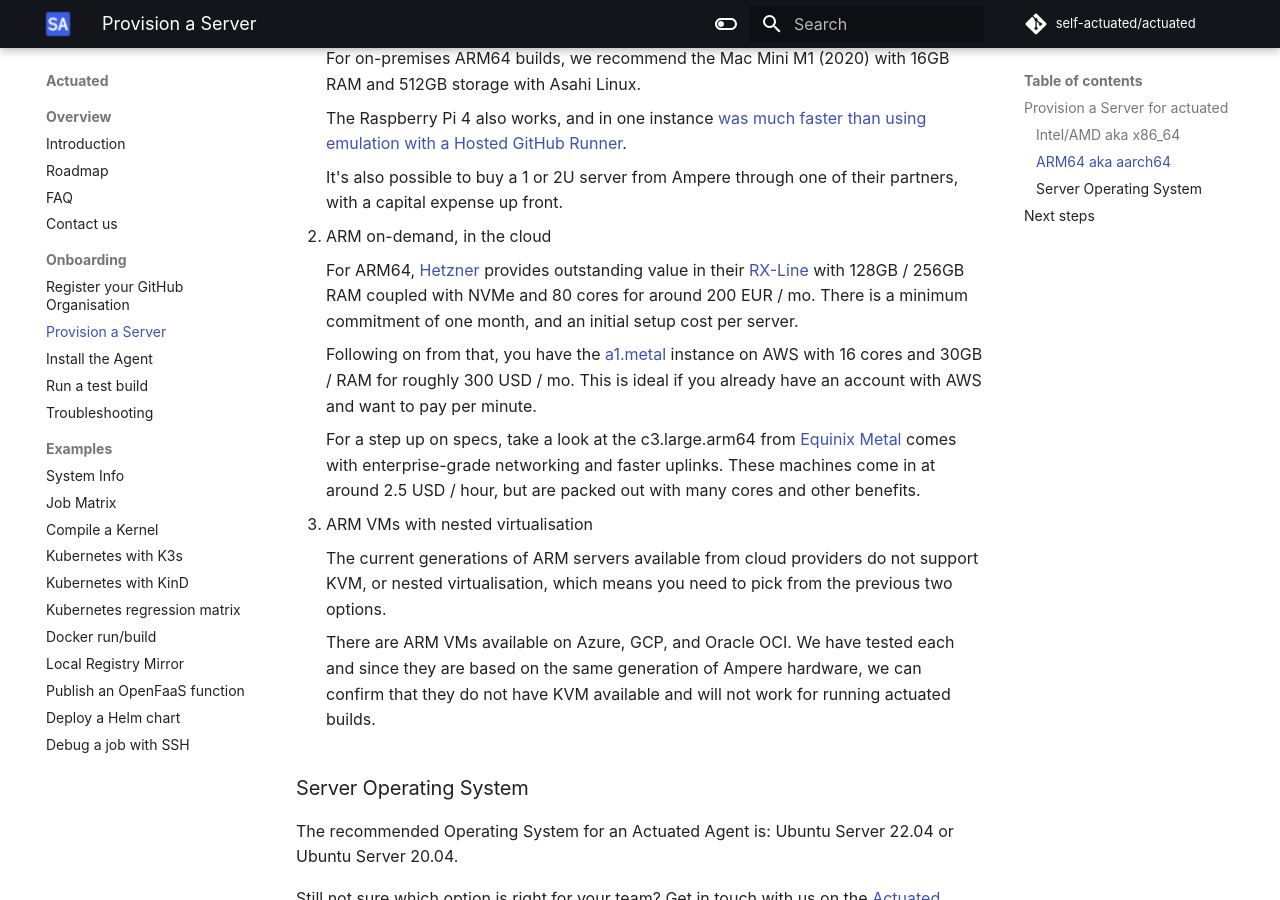
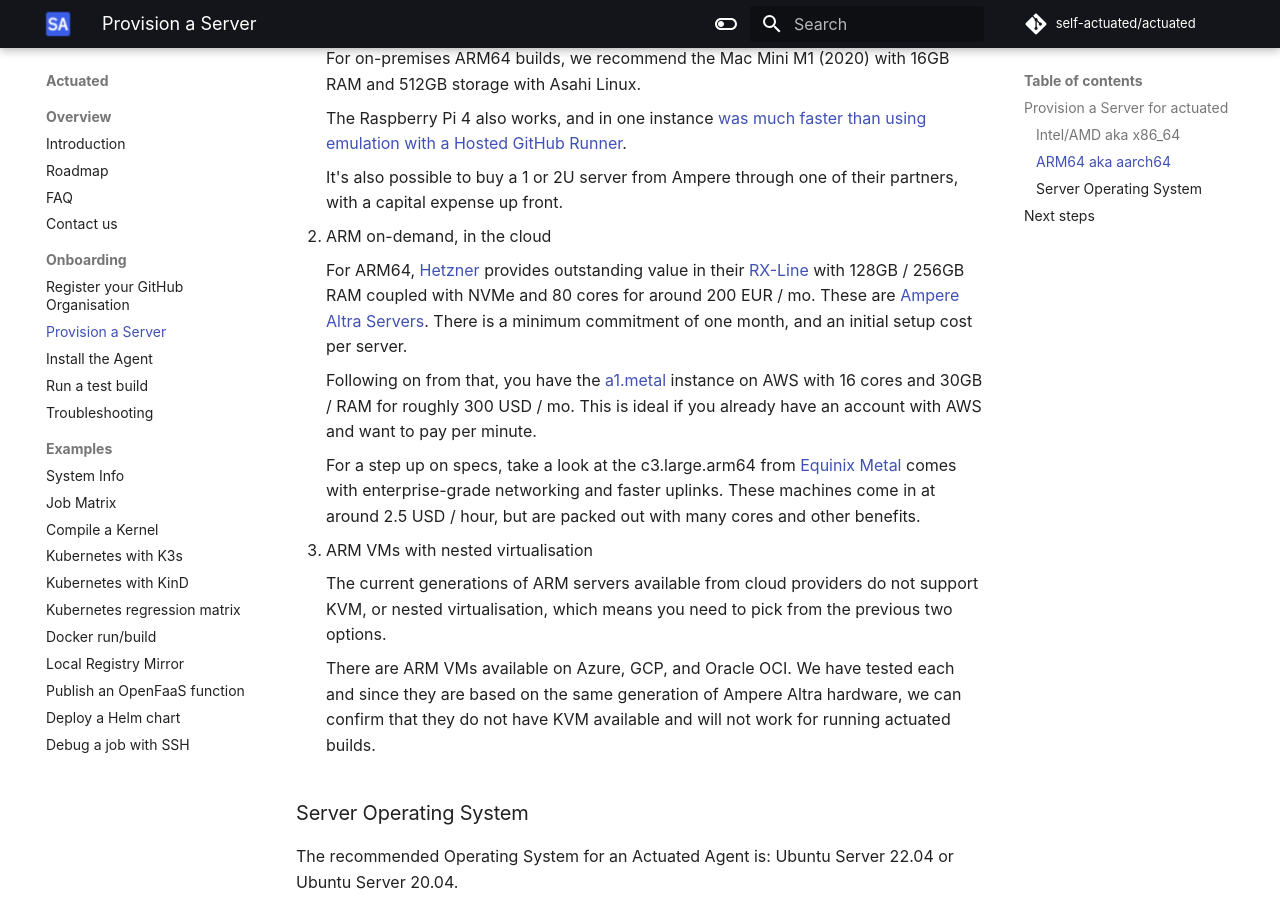
Before and after one commit to welteki/docs.actuated.dev, an MkDocs documentation site: the page built from docs/provision-server.md, in a window 1280 px wide and 900 px high, scrolled down 1991 px. Built offline with MkDocs 1.6.1 and Material for MkDocs 9.7.7, drawn with Linux system fonts in a browser that asks for light colours; some web fonts are replaced.

Commit message:
Mention Ampere
Signed-off-by: Alex Ellis (OpenFaaS Ltd) <alexellis2@gmail.com>

```diff
--- a/docs/provision-server.md
+++ b/docs/provision-server.md
@@ -52,7 +52,7 @@
 
 2. ARM on-demand, in the cloud
 
-    For ARM64, [Hetzner](https://hetzner.com) provides outstanding value in their [RX-Line](https://www.hetzner.com/dedicated-rootserver/matrix-rx) with 128GB / 256GB RAM coupled with NVMe and 80 cores for around 200 EUR / mo. There is a minimum commitment of one month, and an initial setup cost per server.
+    For ARM64, [Hetzner](https://hetzner.com) provides outstanding value in their [RX-Line](https://www.hetzner.com/dedicated-rootserver/matrix-rx) with 128GB / 256GB RAM coupled with NVMe and 80 cores for around 200 EUR / mo. These are [Ampere Altra Servers](https://amperecomputing.com/processors/ampere-altra/). There is a minimum commitment of one month, and an initial setup cost per server.
 
     Following on from that, you have the [a1.metal](https://aws.amazon.com/ec2/instance-types/a1/) instance on AWS with 16 cores and 30GB / RAM for roughly 300 USD / mo. This is ideal if you already have an account with AWS and want to pay per minute.
 
@@ -62,7 +62,7 @@
 
     The current generations of ARM servers available from cloud providers do not support KVM, or nested virtualisation, which means you need to pick from the previous two options.
 
-    There are ARM VMs available on Azure, GCP, and Oracle OCI. We have tested each and since they are based on the same generation of Ampere hardware, we can confirm that they do not have KVM available and will not work for running actuated builds.
+    There are ARM VMs available on Azure, GCP, and Oracle OCI. We have tested each and since they are based on the same generation of Ampere Altra hardware, we can confirm that they do not have KVM available and will not work for running actuated builds.
 
 ### Server Operating System
 
```
